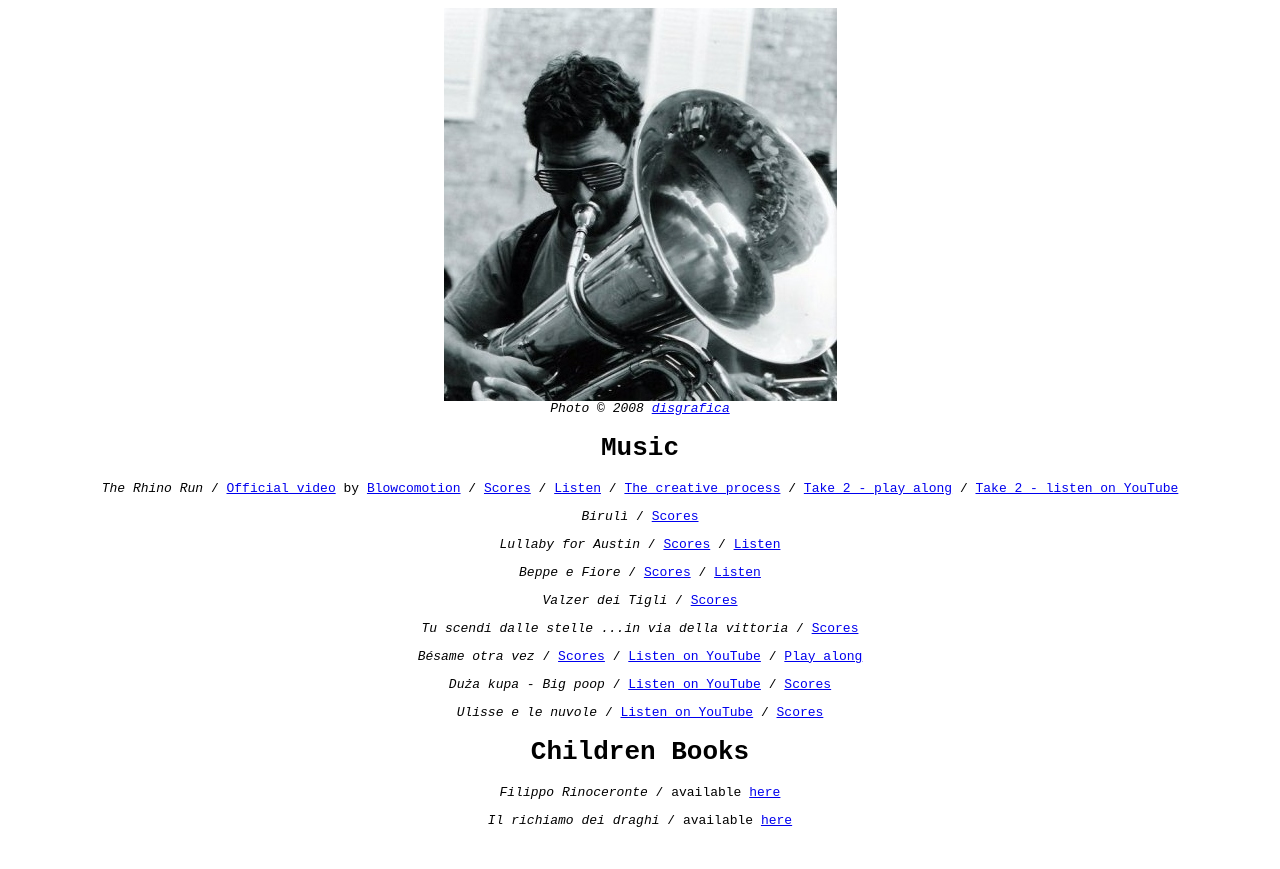
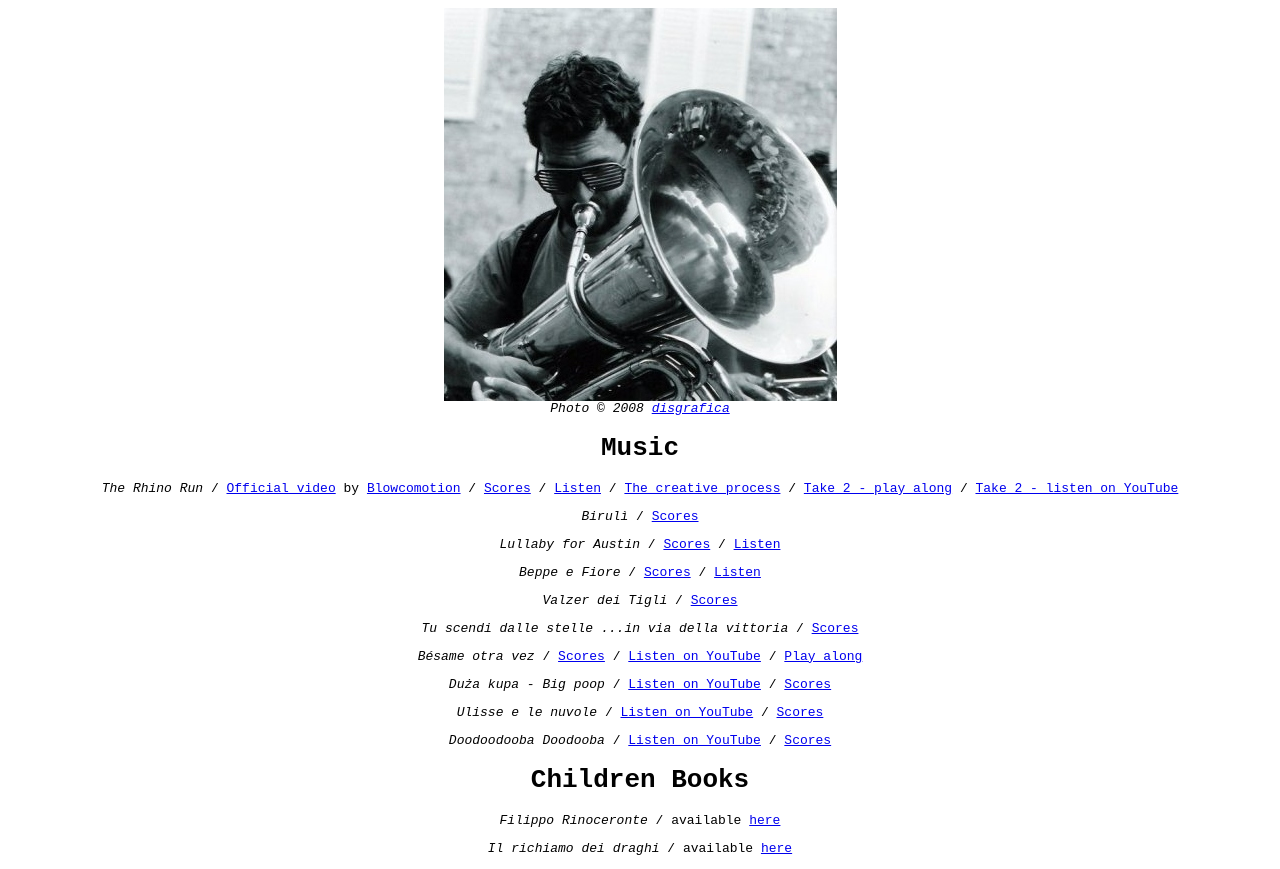
Before and after one commit to fpetrogalli/fpetrogalli.github.io, a plain HTML site: page index.html in a window 1280 px wide. Before the commit the page ends 841 px from the top, so only its background shows below. Drawn offline with Linux system fonts and the light colour scheme.

Commit message:
Doodoodooba Doodooba.

```diff
--- a/index.html
+++ b/index.html
@@ -57,6 +57,11 @@
         <a href="https://youtu.be/YkZeNHN_ezA">Listen on YouTube</a> /
 	<a href="https://musescore.com/user/28497996/scores/19983358">Scores</a>
       </p>
+      <p>
+        <i>Doodoodooba Doodooba</i> /
+        <a href="https://youtu.be/iFM9V45uESs">Listen on YouTube</a> /
+	<a href="https://musescore.com/user/28497996/scores/23403841">Scores</a>
+      </p>
       <h1>Children Books</h1>
       <p>
 	<i>Filippo Rinoceronte</i> /
```
